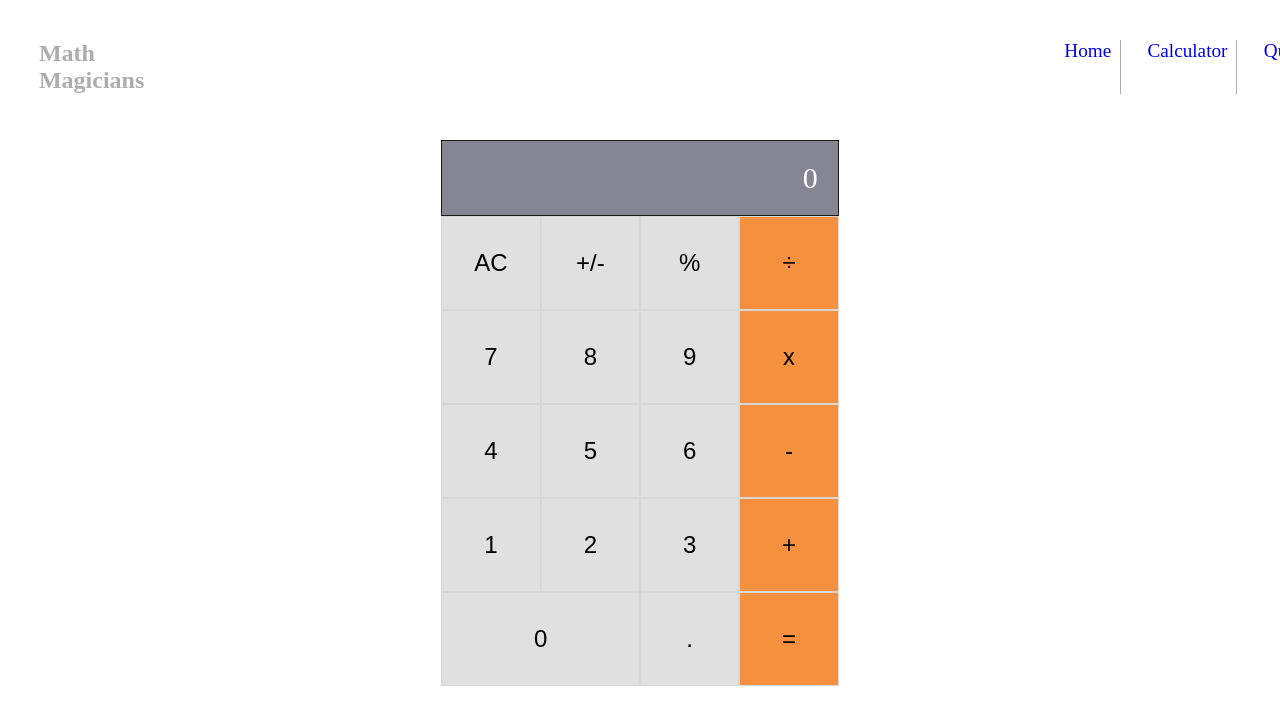
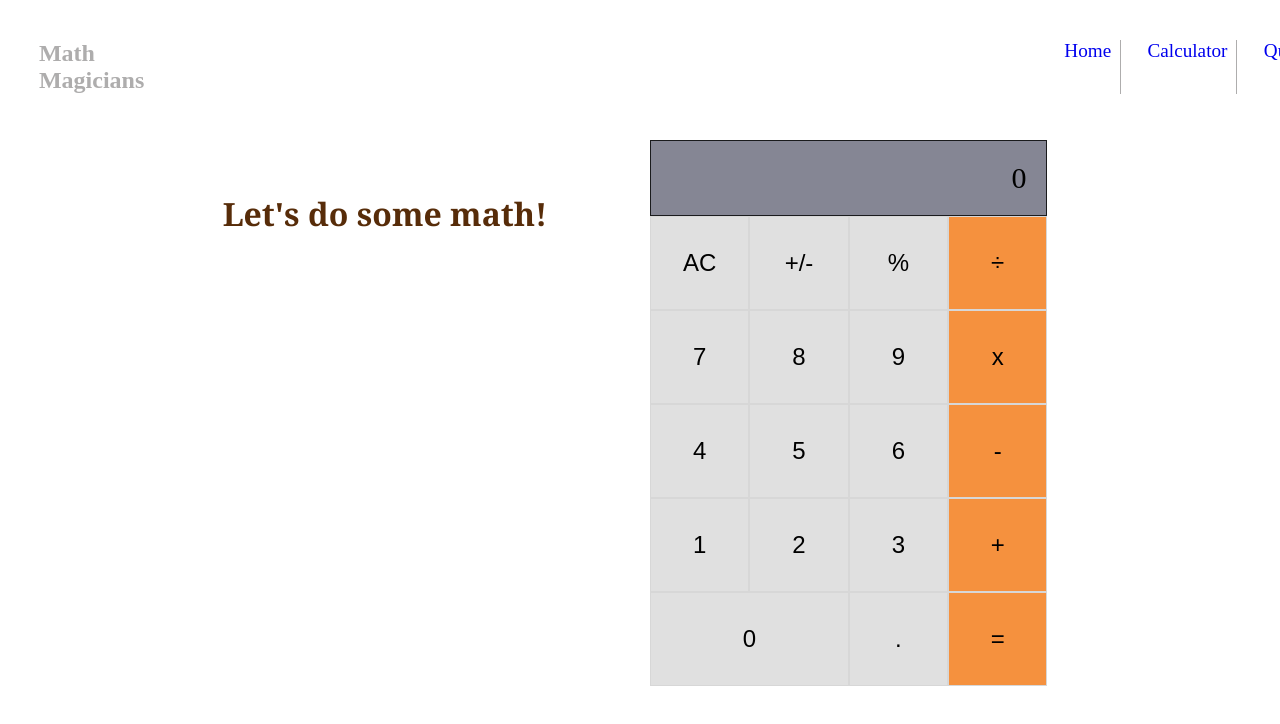
Before and after one commit to HossainAraf/math-magician, a React (Create React App) app: page /calculator in a window 1280 px wide. Shown: the top 724 px of the page. Built offline with nearby package versions, Linux system fonts and the light colour scheme.

Commit message:
Update calculator page style

```diff
--- a/src/components/Calculator/Calculator.css
+++ b/src/components/Calculator/Calculator.css
@@ -1,9 +1,22 @@
+.calculator {
+  display: grid;
+  grid-template-columns: 1fr 1fr;
+  height: 100%;
+}
+
 #calculator-container {
   display: grid;
   grid-template-columns: 1fr 1fr 1fr 1fr;
-  color: #fff;
   padding: 10px;
   height: 50%;
+}
+
+h2 {
+  font-family: Georgia, 'Times New Roman', Times, serif;
+  padding-top: 15%;
+  padding-right: 2%;
+  color: #572c09;
+  font-size: 2rem;
 }
 
 .dispaly {
--- a/src/components/Calculator/Calculator.jsx
+++ b/src/components/Calculator/Calculator.jsx
@@ -21,6 +21,8 @@ const Calculator = () => {
 
   // RENDER
   return (
+    <div className="calculator">
+      <h2>Let&apos;s do some math!</h2>
       <div id="calculator-container">
         <span className="dispaly">{display}</span>
         <Button className="btn" label="AC" onClick={() => handleClick('AC')} />
@@ -43,6 +45,7 @@ const Calculator = () => {
         <Button className="btn" label="." onClick={() => handleClick('.')} />
         <Button className="btn btn-right" label="=" onClick={() => handleClick('=')} />
       </div>
+    </div>
   );
 };
 
```
Lines whose indentation alone changed are shown as unchanged.
